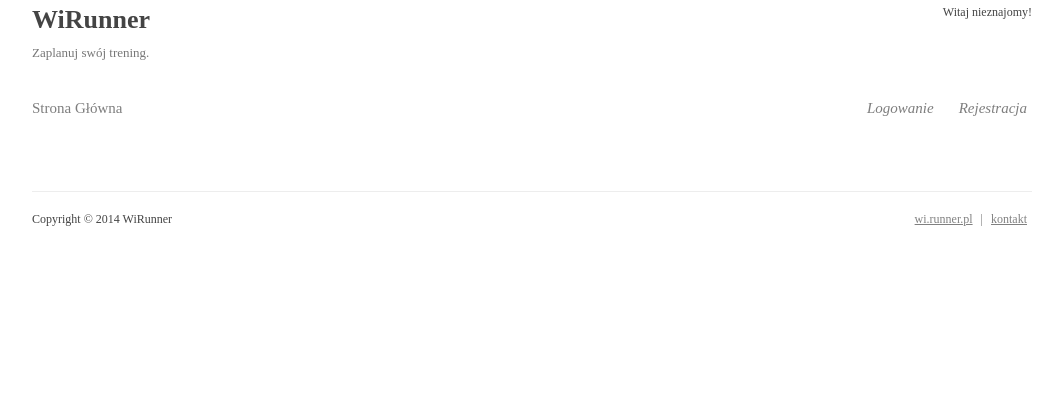
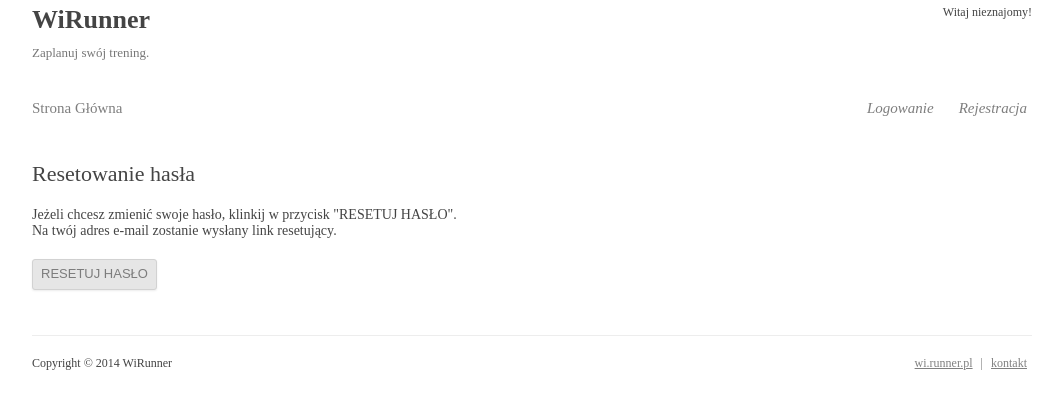
Before and after one commit to milosz1092/WiRunner, a PHP site: page /passreset.php in a window 1280 px wide. Shown: the top 409 px of the page, without its empty margins (108-1170 px from the left). Run offline with PHP 8.4, Linux system fonts and the light colour scheme.

Commit message:
Aplikacja

```diff
--- a/Aplikacja/passreset.php
+++ b/Aplikacja/passreset.php
@@ -1,7 +1,51 @@
 <?php
 	include('php/top.php');
 ?>
+		<article>
+<?php
+		if($_SESSION['WiRunner_log_id'] == 0) {
+?>
+			<section>
+				<div class="left_part"  style="width:500px;margin-right:70px;">
+					<header class="entry-header hr_bor">
+						<h1 class="entry-title">Resetowanie hasła</h1>
+					</header>
+					<p style="font-size:14px;">Jeżeli chcesz zmienić swoje hasło, klinkij w przycisk "RESETUJ HASŁO".<br />Na twój adres e-mail zostanie wysłany link resetujący.</p>
+					<form action="<?php echo $_SERVER['PHP_SELF']; ?>" method="post" autocomplete="off">
+						<ul>
+							<li style="margin-top:20px;">
+								<input type="submit" name="passreset_send" value="RESETUJ HASŁO" />
+								<input type="hidden" name="passreset_mail" value="<?php if (isset($_GET['email'])) echo $_GET['email']; else if (isset($_POST['passreset_mail'])) echo $_POST['passreset_mail']?>" />
+							</li>
+						</ul>
+					</form>
+				</div>
+				<div class="right_part">
+				<?php
+					if (isset($_POST['passreset_send'])) {
+$mail = $_POST['passreset_mail'];
+$link = 'http://wi.ourtrips.pl/passreset.php?action=resetNow&code='.md5($_POST['passreset_mail']).'&mail='.$_POST['passreset_mail'];
+$wiadomosc = <<<EOD
+<html>
+	<body>
+		<h2>Reset hasła dla $mail!</h2>
+		<p>Jeżeli chcesz zresetować swoje hasło, kliknij w link ponieżej:</p>
+		<a href="$link">$link</a>
+	</body>
+</html>
+EOD;
+						my_eMail::send($wiadomosc, 'wi.runner@gmail.com', $_POST['passreset_mail'], 'Reset hasła :: WiRunner', 'passreset');
+					}
+				?>
+				</div>
+			</section>
 
+<?php
+		}
+		else
+			header("Location: konto.php");
+?>
+		</article>
 <?php
 	include('php/bottom.php');
 ?>
--- /dev/null
+++ b/Aplikacja/php/classes/my_eMail.php
@@ -0,0 +1,37 @@
+<?php
+	abstract class my_eMail {
+		static function send($tresc, $mail, $to, $topic, $action) {
+			if(!my_validDate::wymagane(array($tresc)))
+				$bledy[] = 'Wysyłanie wiadomości bez treści nie ma sensu';
+
+			if(!my_validDate::wymagane(array($mail)))
+				$bledy[] = 'Podaj swój adres e-mail abym mógł Ci odpisać';
+
+			// klasa sprawdzajaca czy podane konto istnieje
+
+			if(!my_validDate::dlugoscmin(array($tresc), 3))
+				$bledy[] = 'Twoja wiadomość zawiera za mało znaków';
+
+			if(!isset($bledy)) {
+				$to      = $to;
+				$subject = '=?UTF-8?B?'.base64_encode($topic).'?=';
+				$message = $tresc;
+				$headers = 'MIME-Version: 1.0' . "\r\n";
+				$headers .= 'Content-type: text/html; charset=utf-8' . "\r\n";
+				$headers .= 'From: '.$mail.' <'.$mail.'>' . "\r\n" ;
+
+				if (mail($to, $subject, $message, $headers))
+					switch($action) {
+						case 'passreset':
+							my_simpleMsg::show('Wysłaliśmy link resetujący!', array('Kliknij w przesłane hiperłącze aby zresetować hasło', 'Pamiętaj, że nasza wiadomość może trafić do spamu'), 0);
+						break;
+					}
+				else
+					$bledy[] = 'Błąd serwera wysyłającego wiadomość';
+			}
+
+			if(isset($bledy) && count($bledy) > 0)
+				my_simpleMsg::show('Nie udało się wysłać wiadomości!', $bledy, 0);
+		}
+	}
+?>
--- a/Aplikacja/php/classes/my_userAction.php
+++ b/Aplikacja/php/classes/my_userAction.php
@@ -108,6 +108,19 @@
 					if ($count != 1)
 						$bledy[] = 'Nieoczekiwany błąd podczas dodawania użytkownika';
 					else if ($count == 1) {
+
+$mail = $dane['email'];
+$link = 'http://wi.ourtrips.pl/login.php?action=accountActiv&code='.md5($dane['haslo'].'a').'&mail='.$dane['email'];
+$wiadomosc = <<<EOD
+<html>
+	<body>
+		<h2>Aktywacja konta $mail!</h2>
+		<p>Jeżeli rejestrowałeś się na naszej stronie, kliknij w poniższy link w celu aktywacji:</p>
+		<a href="$link">$link</a>
+	</body>
+</html>
+EOD;
+						my_eMail::send($wiadomosc, 'wi.runner@gmail.com', $dane['email'], 'Aktywacja konta :: WiRunner', 'mailactiv');
 						header("Location: login.php?msg=justReg");
 					}
 
@@ -123,5 +136,51 @@
 			if(isset($bledy) && count($bledy) > 0)
 				my_simpleMsg::show('Błedy rejestracji!', $bledy, 0);
 		}
+
+		function activation($dane) {
+			try {
+				$stmt = $this -> pdo -> prepare('SELECT email, haslo FROM uzytkownicy WHERE email LIKE BINARY :mail');
+				$stmt -> bindValue(':mail', $dane['mail'], PDO::PARAM_STR);
+				$stmt -> execute();
+				if($stmt -> rowCount() != 1) {
+					return 0;
+				}
+				else {
+					$row = $stmt -> fetch();
+				}
+				$stmt -> closeCursor();
+				unset($stmt);
+			}
+			catch(PDOException $e) {
+				echo '<p>Wystąpił błąd biblioteki PDO</p>';
+				//echo '<p>Wystąpił błąd biblioteki PDO: ' . $e -> getMessage().'</p>';
+				return 0;
+			}
+
+			// poprawic aktywacje konta ze wzgledu na zlozony ciag
+
+			//echo md5($row['haslo'].'a').'<br />';
+			//echo $dane['code'];
+
+			if($row['email'] == $dane['mail']) {
+				// aktywowanie konta w bazie danych
+				try {
+					$stmt = $this -> pdo -> prepare('UPDATE uzytkownicy SET potwierdzony_mail = 1 WHERE email LIKE BINARY :mail');
+					$stmt -> bindValue(':mail', $dane['mail'], PDO::PARAM_STR);
+					$count = $stmt -> execute();
+					$stmt -> closeCursor();
+					unset($stmt);
+				}
+				catch(PDOException $e) {
+					echo '<p>Wystąpił błąd biblioteki PDO</p>';
+					//echo '<p>Wystąpił błąd biblioteki PDO: ' . $e -> getMessage().'</p>';
+					return 0;
+				}
+				if ($count == 1) {
+					return 1;
+				}
+			}
+
+		}
 	}
 ?>
--- a/Aplikacja/php/classesSet.php
+++ b/Aplikacja/php/classesSet.php
@@ -5,6 +5,7 @@
 	require('php/classes/my_siteTitle.php');
 	require('php/classes/my_mainMenu.php');
 	require('php/classes/my_connDb.php');
+	require('php/classes/my_eMail.php');
 	require('php/classes/my_userAction.php');
 
 	$my_siteTitle = new my_siteTitle;
--- a/Aplikacja/style/default.css
+++ b/Aplikacja/style/default.css
@@ -243,3 +243,10 @@ a.login_link {
 	border: 1px solid #c8e8c7;
 	color:green;
 }
+.wrong_msg {
+	padding:15px;
+	margin-bottom: 30px;
+	font-size:15px;
+	border: 1px solid #c88686;
+	color:red;
+}
```
Also changed, not shown: Aplikacja/konto.php (+8 -0 lines), Aplikacja/login.php (+21 -5 lines), Dokumentacja/Opis funkcji JS.txt (added), Dokumentacja/Opis klas.txt (added).
